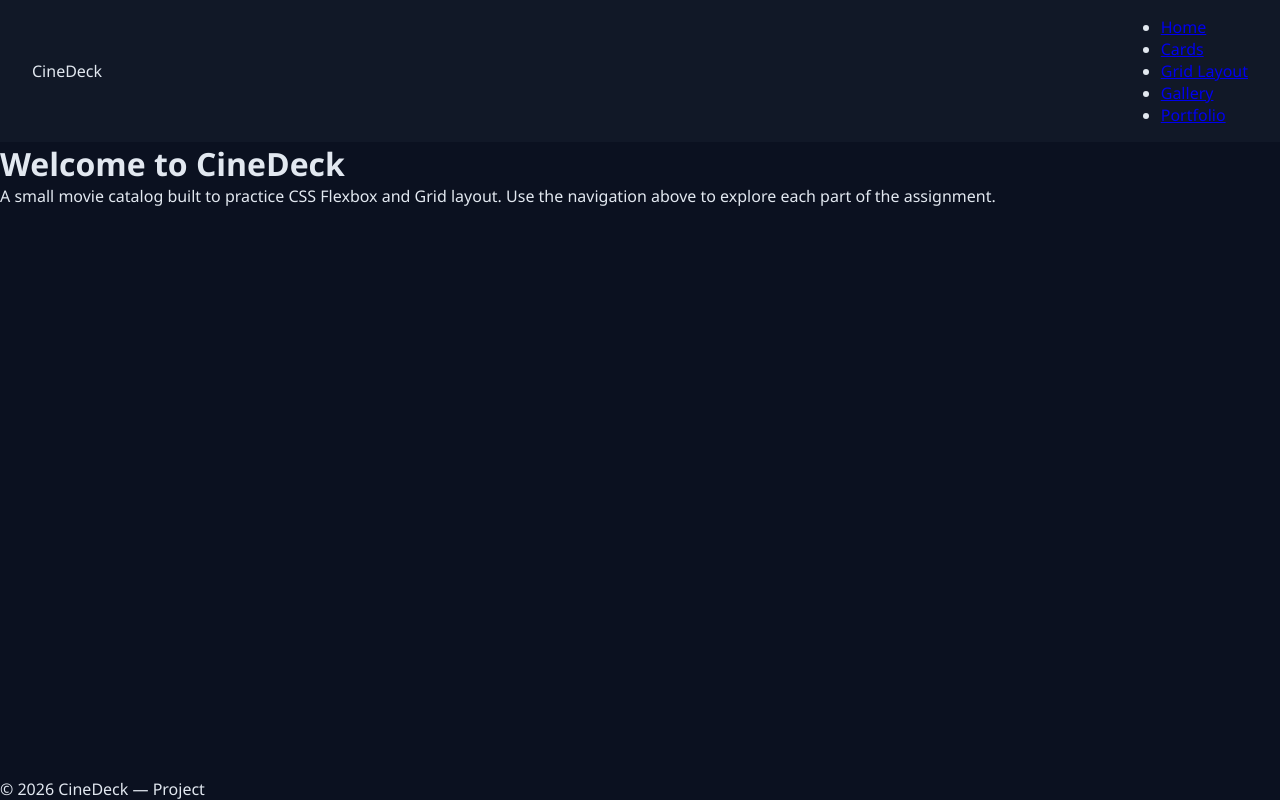
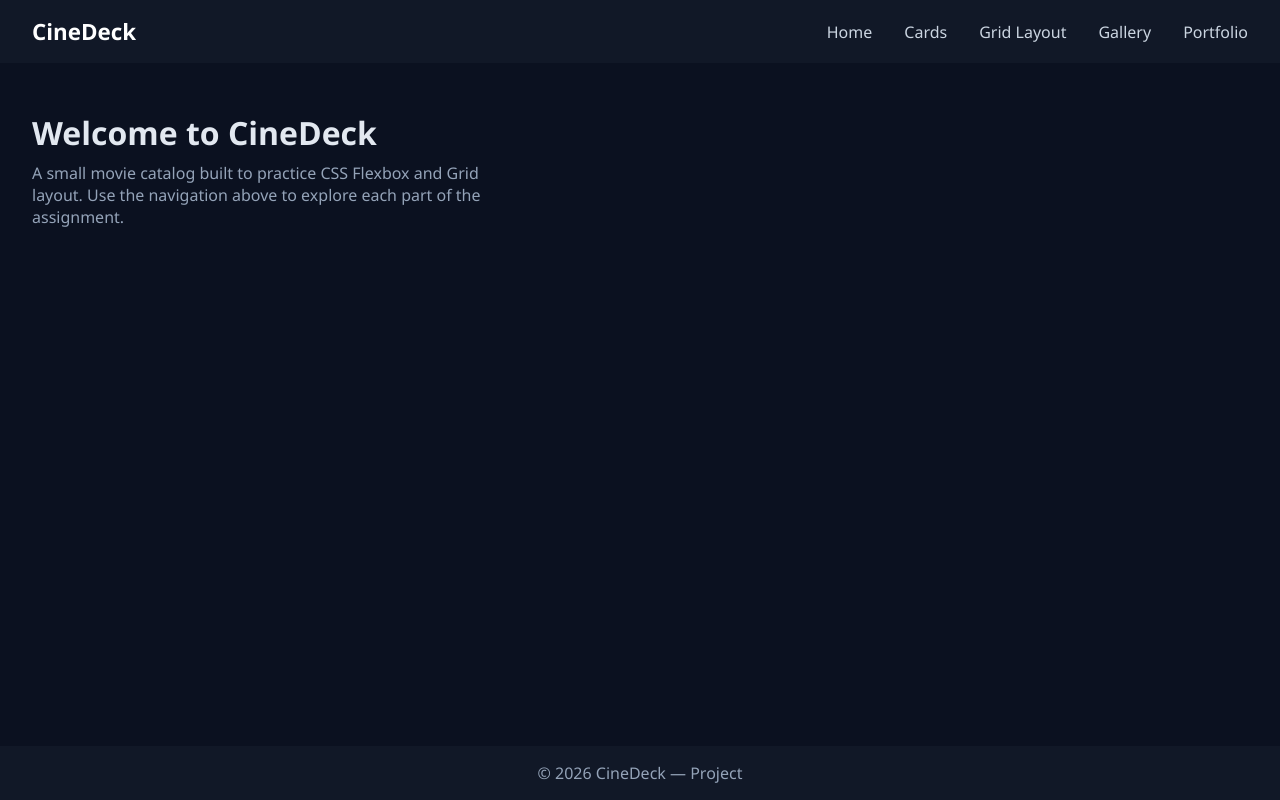
Before and after one commit to Ramazan-SE-2524/assignment2-flexbox-grid, a plain HTML site: page index.html in a window 1280 px wide. Drawn offline with Linux system fonts and the light colour scheme.

Commit message:
upgareded

```diff
--- a/styles.css
+++ b/styles.css
@@ -23,3 +23,44 @@ body {
   padding: 1rem 2rem;
   background: #111827;
 }
+
+.logo {
+  font-size: 1.4rem;
+  font-weight: 700;
+  color: #ffffff;
+}
+
+.nav-list {
+  display: flex;
+  align-items: center;
+  gap: 2rem;
+  list-style: none;
+}
+
+.nav-list a {
+  color: #cbd5e1;
+  text-decoration: none;
+}
+
+.nav-list a:hover {
+  color: #7dd3fc;
+}
+
+.page-content {
+  padding: 3rem 2rem;
+}
+.page-content h1 {
+  margin-bottom: 0.5rem;
+}
+
+.section-lead {
+  color: #94a3b8;
+  max-width: 500px;
+}
+
+.site-footer {
+  background: #111827;
+  color: #94a3b8;
+  text-align: center;
+  padding: 1rem 2rem;
+}
```
Also changed, not shown: 1 other file.
